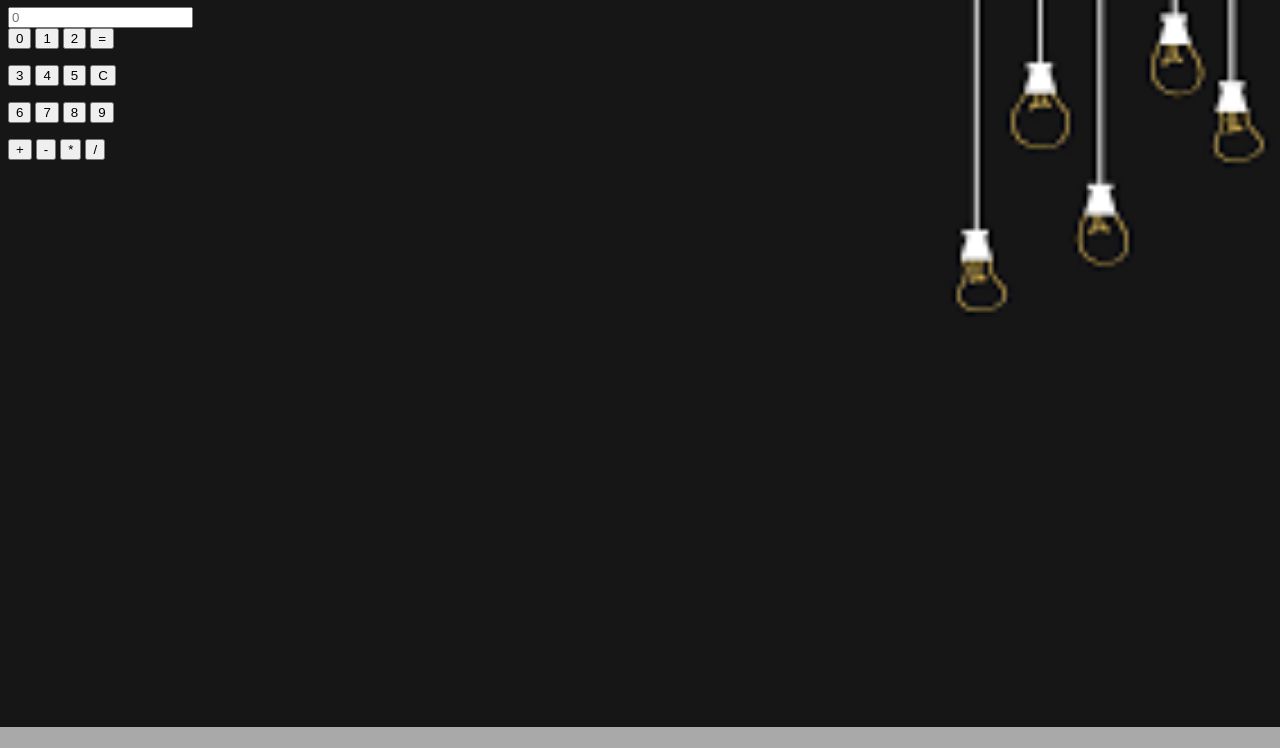
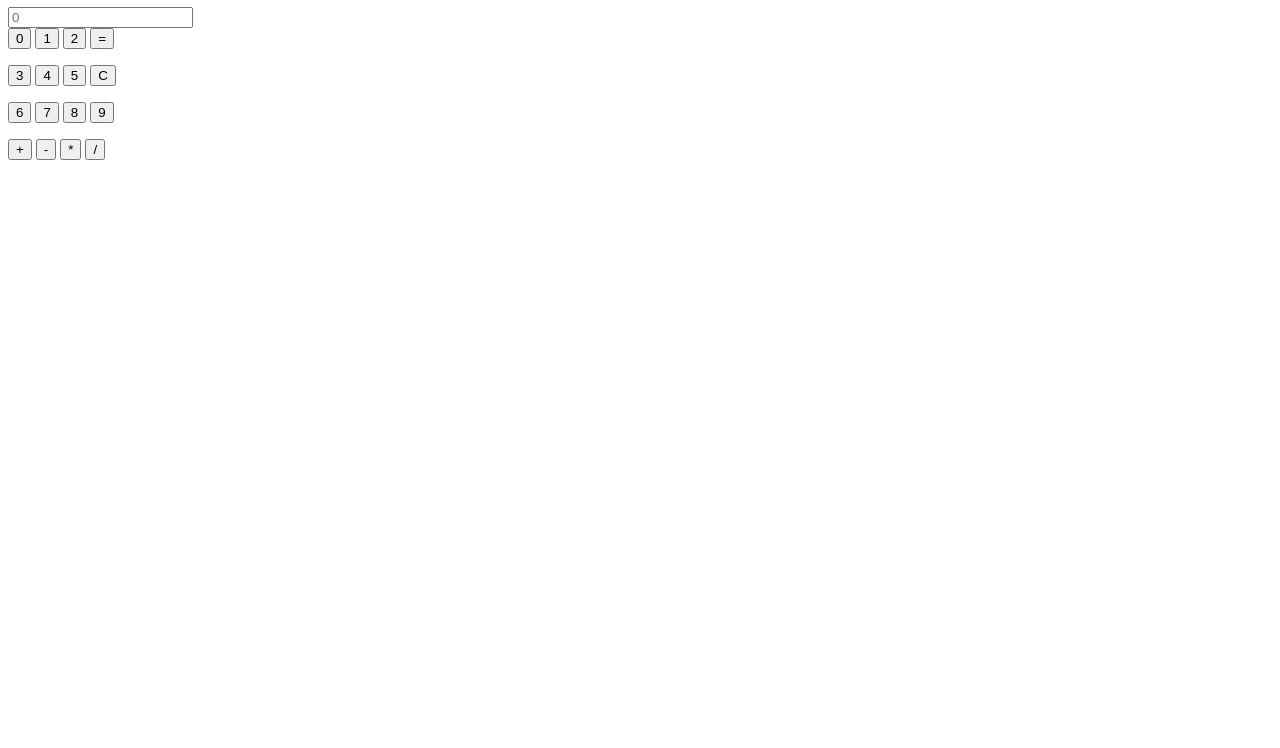
Before and after one commit to THANI-KHURSHID/calculator, a plain HTML site: page index.html in a window 1280 px wide. Shown: the part 73-821 px from the top of the page. Drawn offline with Linux system fonts and the light colour scheme.

Commit message:
temporarily disabled styling

```diff
--- a/styles/style.css
+++ b/styles/style.css
@@ -2,14 +2,14 @@ body,
 html {
   height: 100%;
 }
-body {
+/* body {
   background-color: darkgrey;
   height: 100%;
   background-image: url("../images/background.png");
   background-position: center;
   background-repeat: no-repeat;
   background-size: cover;
-}
+} */
 .name {
     color: chartreuse;
     position: relative;
@@ -17,7 +17,3 @@ body {
     font-weight: lighter;
     font-family: fantasy;
 }
-.container {
-    color: rgb(89, 216, 89);
-    border: 5px;
-}
```
